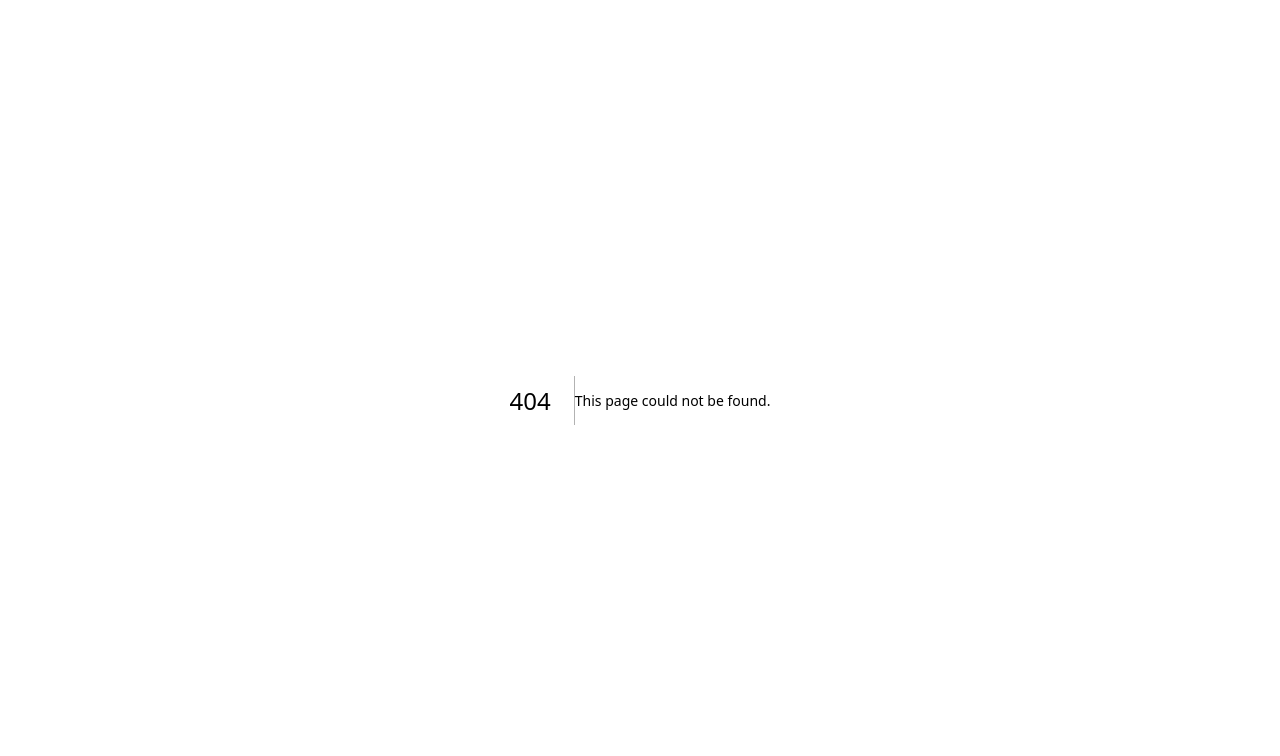
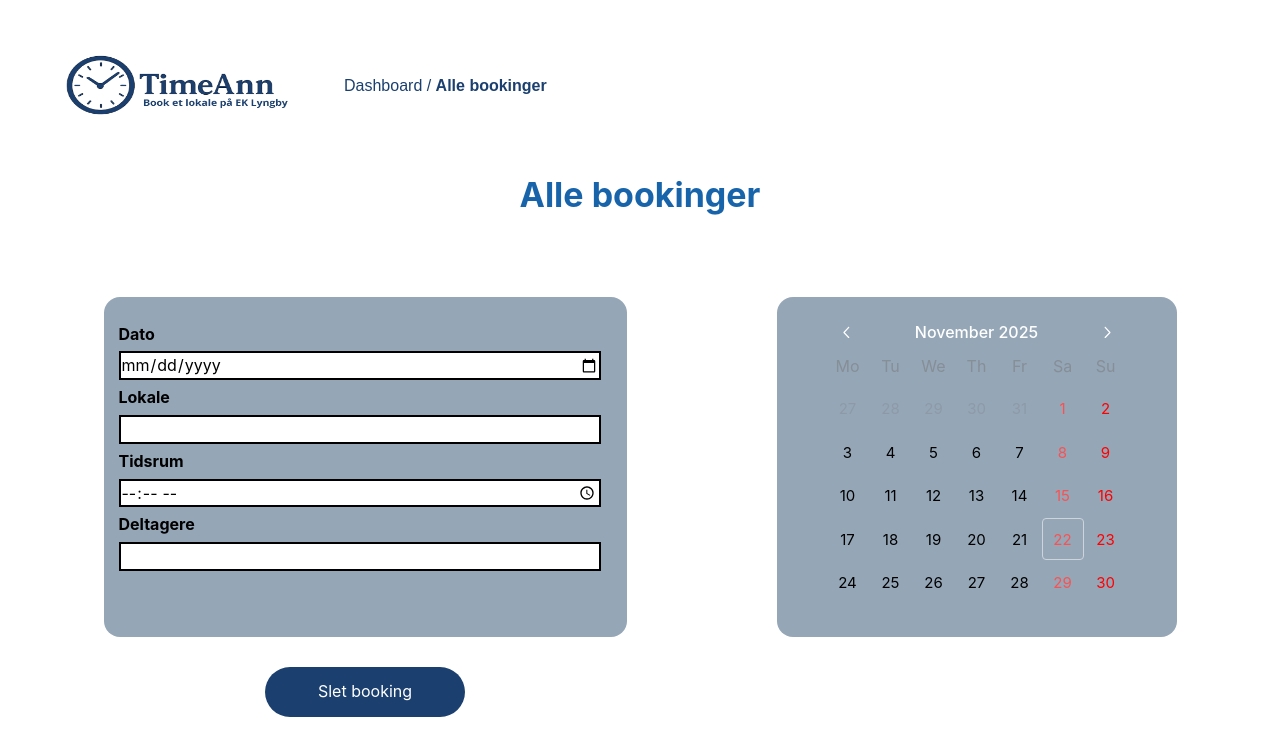
Before and after one commit to thomascsj123/UX-Frontend-eksamen, a Next.js app: page /allebookinger in a window 1280 px wide. Before the commit this address had no page. Shown: the top 756 px of the page. Built offline with nearby package versions, Linux system fonts and the light colour scheme.

Commit message:
allebookinger side tilføjet

```diff
--- /dev/null
+++ b/app/allebookinger/allebookinger.css
@@ -0,0 +1,98 @@
+.abtop {
+    display: flex;
+    flex-direction: row;
+    align-items: center;
+    padding-top: 53px;
+    padding-left: 58px;
+
+}
+
+.ablogo {
+    width: 236px;
+    height: 66px;
+}
+
+.abtext {
+    font-family: 'Comic Sans', sans-serif;
+    color: #1B406F;
+    padding-left: 50px;
+}
+
+.abp {
+    font-weight: bold;
+}
+
+.overskrift {
+    display: flex;
+    justify-content: center;
+    padding-top: 50px;
+}
+
+.aboverskrift {
+    font-size: 34px;
+    color: #1864AB;
+    font-weight: bold;
+}
+
+.abmain {
+    display: flex;
+    justify-content: center;
+    gap: 150px;
+    padding-top: 75px;
+}
+
+.dato {
+    background-color: #95A6B7;
+    width: 523px;
+    height: 340px;
+    border-radius: 16px;
+    display: flex;
+    flex-direction: column;
+    gap: 5px;
+    padding-top: 25px;
+    padding-left: 15px;
+}
+
+.kalender {
+    background-color: #95A6B7;
+    color: white;
+    border-radius: 16px;
+    width: 400px;
+    height: 340px;
+    display: flex;
+    justify-content: center;
+    font-size: 1.5em;
+}
+
+.abinput {
+    width: 95%;
+    background-color: white;
+    border: black 2px solid;
+}
+
+.inputtext {
+    font-weight: bold;
+}
+
+.abkalender {
+    padding-top: 15px;
+}
+
+.knapdiv {
+    display: flex;
+    flex-direction: column;
+}
+
+.sletknap {
+
+    background-color: #1B406F;
+    width: 200px;
+    height: 50px;
+    color: white;
+    border-radius: 25px;
+}
+
+.sletknapdiv {
+    padding-top: 30px;
+    align-self: center;
+}
--- /dev/null
+++ b/app/allebookinger/page.jsx
@@ -0,0 +1,76 @@
+"use client"
+
+import Link from "next/link";
+import Image from "next/image";
+import "./allebookinger.css";
+import { TextInput } from '@mantine/core';
+import { Calendar } from '@mantine/dates';
+
+export default function Bookinger () {
+    return(
+        <div>
+            <div className="abtop">
+                <img className="ablogo" src="/timeann-img.png" alt="" />
+
+                <p className="abtext">Dashboard / <span className="abp">Alle bookinger</span></p>
+            </div>
+
+            <div className="overskrift">
+                <p className="aboverskrift">Alle bookinger</p>
+            </div>
+
+            <div className="abmain">
+
+                <div className="knapdiv">
+
+                <div className="dato">
+                    <p className="inputtext">Dato</p>
+                    <input className="abinput" type="date" />
+
+                    <p className="inputtext">Lokale</p>
+                    <input className="abinput" type="text" />
+
+                    <p className="inputtext">Tidsrum</p>
+                    <input className="abinput" type="time" />
+
+                    <p className="inputtext">Deltagere</p>
+                    <input className="abinput" type="text" />
+
+
+
+                </div>
+                    <div className="sletknapdiv">
+                        <button className="sletknap">Slet booking</button>
+                    </div>
+                </div>
+
+            <div className="kalender">
+                <div className="abkalender">
+                <Calendar
+                    size="md"
+                    withCellSpacing
+                    weekendDays={[0, 6]}
+                    highlightToday={true}
+                    getDayProps={(date) => {
+                 const d = new Date(date);
+
+                return {
+                    style: {
+                    color: d.getDay() === 0 ? "red" : undefined,
+                     },
+                    };
+}}
+    />
+    </div>
+            </div>
+
+
+
+            </div>
+
+
+
+
+        </div>
+    );
+}
--- a/app/globals.css
+++ b/app/globals.css
@@ -1,4 +1,5 @@
 @import "tailwindcss";
+@import url('https://fonts.cdnfonts.com/css/comic-sans-ms');
 
 
 * {
```
